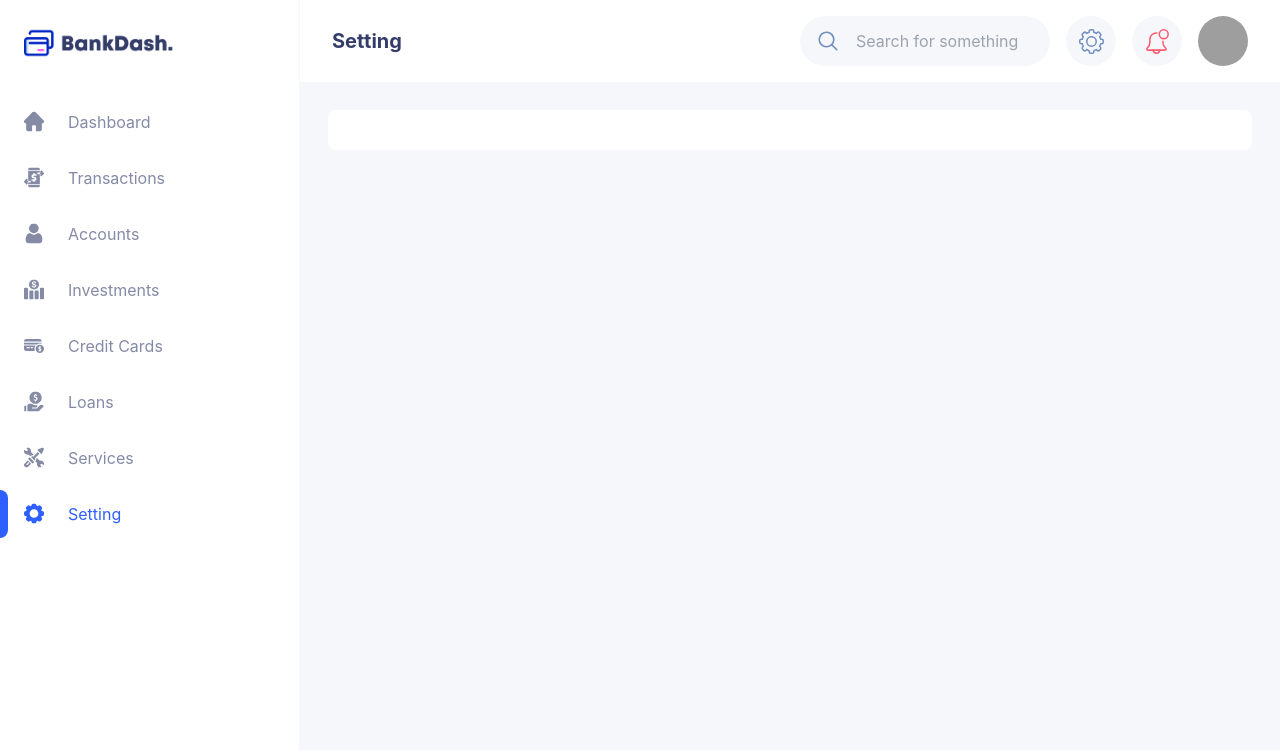
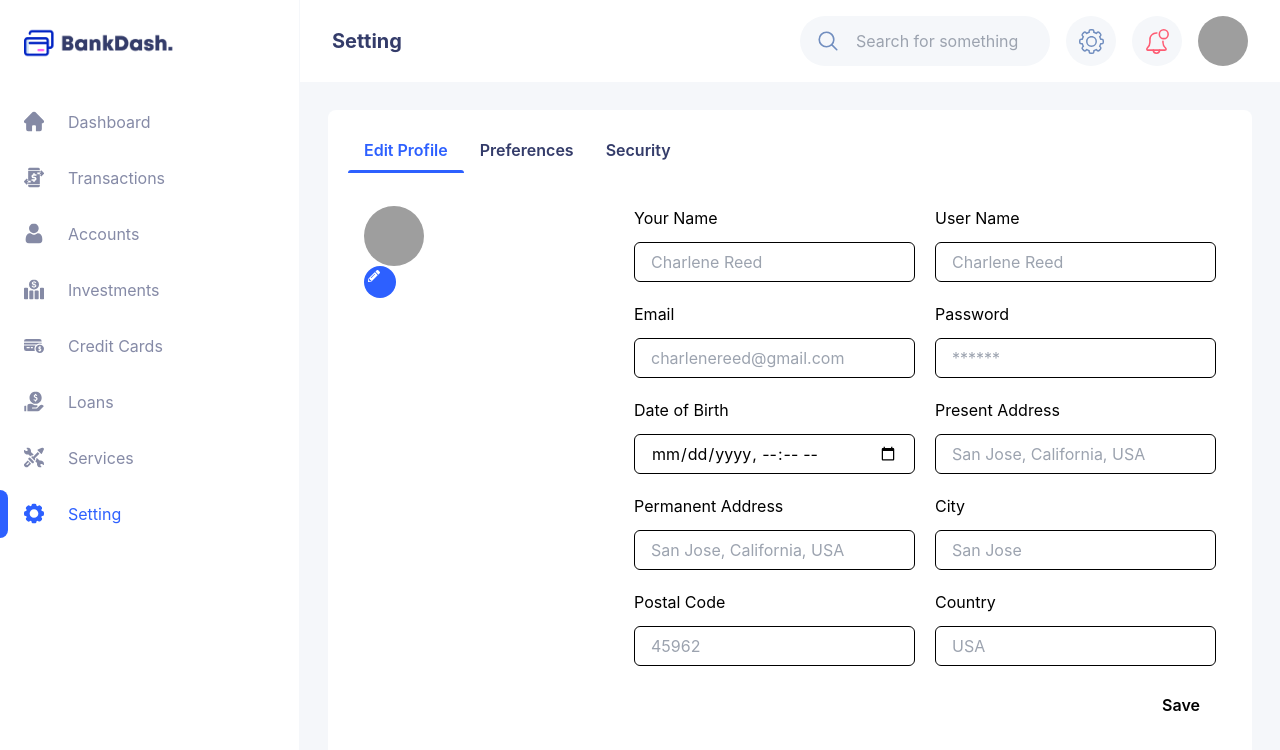
Before and after one commit to nafasebra/bankdash, a React (Vite) app: page /setting in a window 1280 px wide. Shown: the top 750 px of the page. Built offline with nearby package versions, Linux system fonts and the light colour scheme; grey boxes are pictures that could not be loaded.

Commit message:
chone: add profile setting component to setting page

```diff
--- /dev/null
+++ b/src/assets/icons/Pencil.tsx
@@ -0,0 +1,25 @@
+function Icon() {
+  return (
+    <svg
+      xmlns="http://www.w3.org/2000/svg"
+      width="12"
+      height="12"
+      fill="none"
+      viewBox="0 0 12 12"
+    >
+      <g clipPath="url(#clip0_163_1059)">
+        <path
+          fill="currentColor"
+          d="M11.67 3.33l-1.08 1.081a.282.282 0 01-.399 0L7.589 1.81a.282.282 0 010-.399L8.67.331a1.127 1.127 0 011.592 0L11.67 1.74c.44.438.44 1.15 0 1.59zm-5.009-.99L.507 8.494.01 11.342a.563.563 0 00.651.651l2.848-.499L9.664 5.34a.281.281 0 000-.399L7.062 2.34a.284.284 0 00-.4 0zM2.91 7.966a.327.327 0 010-.464l3.61-3.61a.327.327 0 01.463 0 .327.327 0 010 .464l-3.609 3.61a.327.327 0 01-.464 0zm-.846 1.97h1.125v.852l-1.512.265-.729-.73.265-1.511h.85v1.125z"
+        ></path>
+      </g>
+      <defs>
+        <clipPath id="clip0_163_1059">
+          <path fill="white" d="M0 0H12V12H0z"></path>
+        </clipPath>
+      </defs>
+    </svg>
+  );
+}
+
+export default Icon;
--- a/src/assets/icons/index.ts
+++ b/src/assets/icons/index.ts
@@ -21,3 +21,4 @@ export { default as SafeIcon } from "./Safe";
 export { default as LifeIcon } from "./Life";
 export { default as BagIcon } from "./Bag";
 export { default as SellIcon } from "./Sell";
+export { default as PencilIcon } from "./Pencil";
--- /dev/null
+++ b/src/components/pages/setting/ProfileSetting.tsx
@@ -0,0 +1,81 @@
+import { Button, Input } from "@chakra-ui/react";
+import avatar from "@/assets/images/avatar.png";
+import { PencilIcon } from "@/assets/icons";
+
+function ProfileSetting() {
+  return (
+    <div className="flex flex-col md:flex-row gap-5 pt-5">
+      <div className="w-full md:w-[250px]">
+        <div className="relative">
+          <div className="w-[60px] h-[60px] flex items-center justify-center rounded-full overflow-hidden">
+            <img
+              src={avatar}
+              className="w-full h-full object-cover aspect-auto"
+              alt="avatar of username"
+            />
+          </div>
+          <div className="w-8 h-8 bg-primary-100 text-white rounded-full flex items-center justify-center">
+            <div className="w-6 h-6">
+              <PencilIcon />
+            </div>
+          </div>
+        </div>
+      </div>
+      <div className="w-full md:w-[calc(100%-250px-1.25rem)] space-y-5">
+        <div className="grid grid-cols-1 sm:grid-cols-2 gap-5">
+          <div className="space-y-3">
+            <label htmlFor="">Your Name</label>
+            <Input placeholder="Charlene Reed" size="md" />
+          </div>
+          <div className="space-y-3">
+            <label htmlFor="">User Name</label>
+            <Input placeholder="Charlene Reed " size="md" />
+          </div>
+          <div className="space-y-3">
+            <label htmlFor="">Email</label>
+            <Input placeholder="charlenereed@gmail.com  " size="md" />
+          </div>
+          <div className="space-y-3">
+            <label htmlFor="">Password</label>
+            <Input placeholder="******" size="md" />
+          </div>
+          <div className="space-y-3">
+            <label htmlFor="">Date of Birth</label>
+            <Input
+              placeholder="Select Date and Time"
+              size="md"
+              type="datetime-local"
+            />
+          </div>
+          <div className="space-y-3">
+            <label htmlFor="">Present Address</label>
+            <Input placeholder="San Jose, California, USA" size="md" />
+          </div>
+          <div className="space-y-3">
+            <label htmlFor="">Permanent Address</label>
+            <Input placeholder="San Jose, California, USA" size="md" />
+          </div>
+          <div className="space-y-3">
+            <label htmlFor="">City</label>
+            <Input placeholder="San Jose" size="md" />
+          </div>
+          <div className="space-y-3">
+            <label htmlFor="">Postal Code</label>
+            <Input placeholder="45962" size="md" />
+          </div>
+          <div className="space-y-3">
+            <label htmlFor="">Country</label>
+            <Input placeholder="USA" size="md" />
+          </div>
+        </div>
+        <div className="flex justify-end">
+          <Button size='md'>
+            Save
+          </Button>
+        </div>
+      </div>
+    </div>
+  );
+}
+
+export default ProfileSetting;
--- a/src/pages/setting.tsx
+++ b/src/pages/setting.tsx
@@ -1,11 +1,36 @@
 import { linkEnum } from "@/enums/link";
 import Body from "@/components/layout/Body";
+import { Tab, TabIndicator, TabList, TabPanel, TabPanels, Tabs } from "@chakra-ui/react";
+import ProfileSetting from "@/components/pages/setting/ProfileSetting";
 
 function Setting() {
   return (
     <Body pageName={linkEnum.Setting}>
       <div className="bg-white rounded-lg p-5 overflow-hidden">
+        <Tabs position="relative" variant="unstyled">
+          <TabList>
+            <Tab _selected={{color: 'primary.100'}} className='py-7 px-4 font-semibold text-primary-200'>Edit Profile</Tab>
+            <Tab _selected={{color: 'primary.100'}} className='py-7 px-4 font-semibold text-primary-200'>Preferences</Tab>
+            <Tab _selected={{color: 'primary.100'}} className='py-7 px-4 font-semibold text-primary-200'>Security</Tab>
+          </TabList>
+          <TabIndicator
+            mt="0"
+            height="3px"
+            borderTopRadius="5px"
+            bg='primary.100'
+          />
+          <TabPanels>
+            <TabPanel>
+              <ProfileSetting />
+            </TabPanel>
+            <TabPanel>
 
+            </TabPanel>
+            <TabPanel>
+
+            </TabPanel>
+          </TabPanels>
+        </Tabs>
       </div>
     </Body>
   );
```
